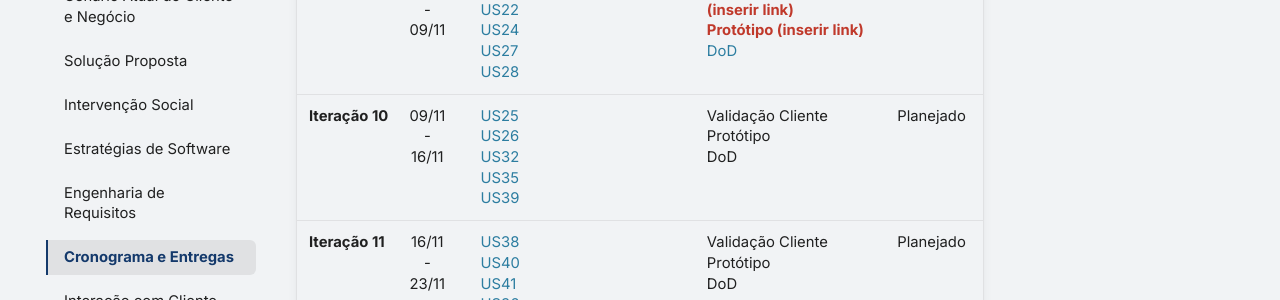
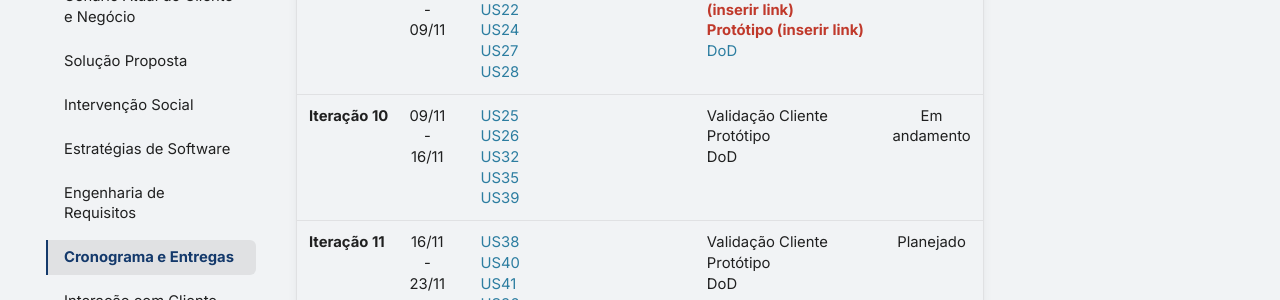
Before and after one commit to mdsreq-fga-unb/REQ-2026.2-T01-FutBoard, an MkDocs documentation site: the page built from docs/visao-produto/cronogramas-entregas.md, in a window 1280 px wide and 900 px high, scrolled down 1449 px. Shown: the part 153-453 px from the top of the window. Built offline with MkDocs 1.6.1 and Material for MkDocs 9.7.7, drawn with Linux system fonts in a browser that asks for light colours.

Commit message:
docs: atualiza status da iteração 10

```diff
--- a/docs/visao-produto/cronogramas-entregas.md
+++ b/docs/visao-produto/cronogramas-entregas.md
@@ -91,7 +91,7 @@ O cronograma está organizado em iterações semanais distribuídas pelas fases
 <td>09/11<br>-<br>16/11</td>
 <td><a href="../Requisitos-de-Software-teste/#rf25">US25</a><br><a href="../Requisitos-de-Software-teste/#rf26">US26</a><br><a href="../Requisitos-de-Software-teste/#rf32">US32</a><br><a href="../Requisitos-de-Software-teste/#rf35">US35</a><br><a href="../Requisitos-de-Software-teste/#rf39">US39</a></td>
 <td>Validação Cliente<br>Protótipo<br>DoD</td>
-<td>Planejado</td>
+<td>Em andamento</td>
 </tr>
 
 <tr>
```
